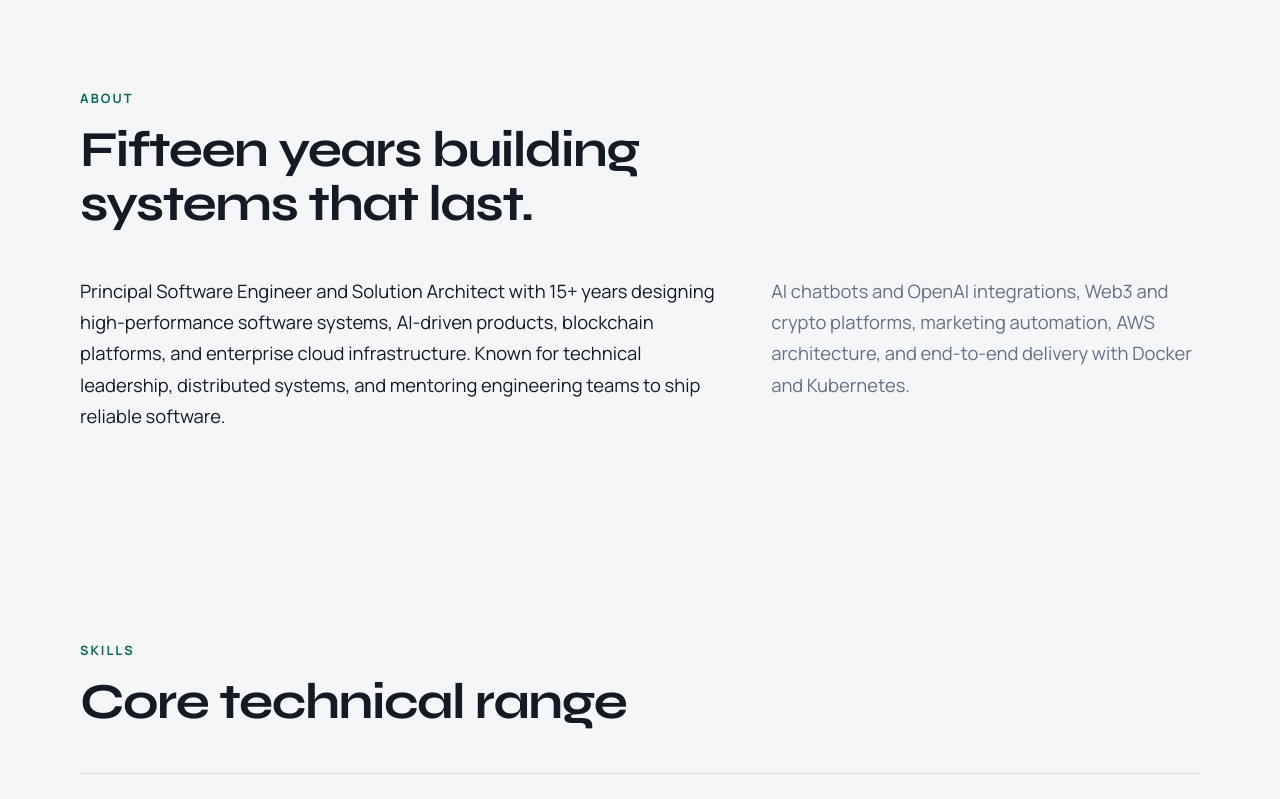
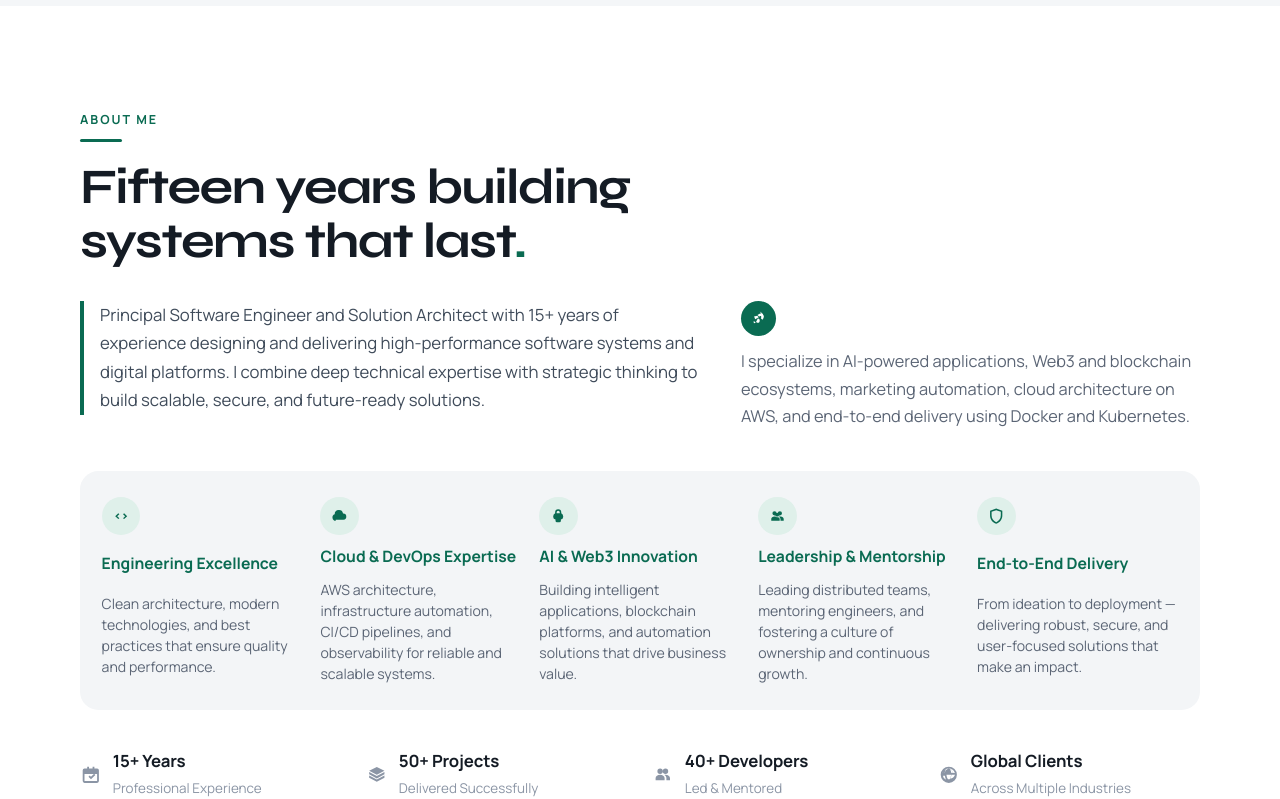
Before and after one commit to aleksandryky/yousuf-website, a Next.js app: page / in a window 1280 px wide. Shown: the part 820-1619 px from the top of the page. Built offline with nearby package versions, Linux system fonts and the light colour scheme.

Commit message:
About us section updated

```diff
--- a/src/app/globals.css
+++ b/src/app/globals.css
@@ -793,24 +793,181 @@ img {
   letter-spacing: -0.03em;
 }
 
-.about-grid {
-  display: grid;
-  gap: 1.5rem 3rem;
-}
-
-.about-lead,
-.about-side {
-  margin: 0;
-  font-size: 1.15rem;
+.section--about {
+  background: #fff;
+}
+
+.about {
+  display: grid;
+  gap: 2rem;
+}
+
+.about-head {
+  max-width: 40rem;
+}
+
+.about-kicker {
+  margin: 0;
+  color: var(--accent);
+  font-size: 0.78rem;
+  font-weight: 700;
+  letter-spacing: 0.16em;
+  text-transform: uppercase;
+}
+
+.about-kicker::after {
+  content: "";
+  display: block;
+  width: 2.6rem;
+  height: 3px;
+  margin-top: 0.55rem;
+  border-radius: 999px;
+  background: var(--accent);
+}
+
+.about-title {
+  margin: 1.1rem 0 0;
+  font-family: var(--font-display);
+  font-size: clamp(2rem, 4.5vw, 3.1rem);
+  font-weight: 700;
+  line-height: 1.1;
+  letter-spacing: -0.03em;
+  color: var(--ink);
+}
+
+.about-title__dot {
+  color: var(--accent);
+}
+
+.about-bio {
+  display: grid;
+  gap: 1.5rem;
+}
+
+.about-bio__lead {
+  margin: 0;
+  padding-left: 1rem;
+  border-left: 4px solid var(--accent);
+  color: #3f4b5a;
+  font-size: 1.05rem;
   line-height: 1.7;
 }
 
-.about-lead {
+.about-bio__side {
+  display: grid;
+  gap: 0.75rem;
+  color: #5b6575;
+  font-size: 1.02rem;
+  line-height: 1.7;
+}
+
+.about-bio__side p {
+  margin: 0;
+}
+
+.about-bio__icon {
+  display: inline-flex;
+  align-items: center;
+  justify-content: center;
+  width: 2.2rem;
+  height: 2.2rem;
+  border-radius: 50%;
+  background: var(--accent);
+  color: #fff;
+}
+
+.about-bio__icon svg {
+  width: 1rem;
+  height: 1rem;
+}
+
+.about-pillars {
+  list-style: none;
+  margin: 0.5rem 0 0;
+  padding: 1.35rem 1.1rem;
+  display: grid;
+  grid-template-columns: 1fr;
+  gap: 1.35rem;
+  background: #f3f5f7;
+  border-radius: 1.15rem;
+}
+
+.about-pillars li {
+  display: grid;
+  gap: 0.55rem;
+}
+
+.about-pillars__icon {
+  display: inline-flex;
+  align-items: center;
+  justify-content: center;
+  width: 2.4rem;
+  height: 2.4rem;
+  border-radius: 50%;
+  background: #dff0ea;
+  color: var(--accent);
+}
+
+.about-pillars__icon svg {
+  width: 1.15rem;
+  height: 1.15rem;
+}
+
+.about-pillars h3 {
+  margin: 0;
+  color: var(--accent);
+  font-size: 0.98rem;
+  font-weight: 700;
+}
+
+.about-pillars p {
+  margin: 0;
+  color: #5b6575;
+  font-size: 0.88rem;
+  line-height: 1.5;
+}
+
+.about-stats {
+  list-style: none;
+  margin: 0.35rem 0 0;
+  padding: 0;
+  display: grid;
+  grid-template-columns: 1fr 1fr;
+  gap: 1.25rem 1rem;
+}
+
+.about-stats li {
+  display: grid;
+  grid-template-columns: auto 1fr;
+  gap: 0.7rem;
+  align-items: center;
+}
+
+.about-stats__icon {
+  display: inline-flex;
+  align-items: center;
+  justify-content: center;
+  color: var(--accent);
+}
+
+.about-stats__icon svg {
+  width: 1.35rem;
+  height: 1.35rem;
+}
+
+.about-stats strong {
+  display: block;
+  font-size: 1.05rem;
+  font-weight: 700;
   color: var(--ink);
-}
-
-.about-side {
-  color: var(--ink-muted);
+  letter-spacing: -0.01em;
+}
+
+.about-stats span {
+  display: block;
+  margin-top: 0.15rem;
+  color: #8b95a5;
+  font-size: 0.84rem;
 }
 
 .project-list,
@@ -1326,8 +1483,21 @@ img {
     grid-template-columns: repeat(4, minmax(0, 1fr));
   }
 
-  .about-grid {
-    grid-template-columns: 1.2fr 0.8fr;
+  .about-bio {
+    grid-template-columns: 1.15fr 0.85fr;
+    gap: 2.5rem;
+    align-items: start;
+  }
+
+  .about-pillars {
+    grid-template-columns: repeat(5, minmax(0, 1fr));
+    gap: 1.1rem;
+    padding: 1.6rem 1.35rem;
+  }
+
+  .about-stats {
+    grid-template-columns: repeat(4, minmax(0, 1fr));
+    gap: 1.5rem;
   }
 
   .skills-shell {
--- a/src/components/About.tsx
+++ b/src/components/About.tsx
@@ -1,19 +1,172 @@
 import { Reveal } from "@/components/Reveal";
-import { profile } from "@/data/profile";
+import { aboutPillars, aboutStats, profile } from "@/data/profile";
+
+function RocketIcon() {
+  return (
+    <svg viewBox="0 0 24 24" aria-hidden="true">
+      <path
+        fill="currentColor"
+        d="M12.9 2.4c2.8 1.1 5.1 3.4 6.2 6.2.4 1.1.1 3.1-1.6 5.7l-.4.5-2.3-2.3.5-1.3c.3-.8.1-1.4-.2-1.7-.3-.3-.9-.5-1.7-.2l-1.3.5-2.3-2.3.5-.4c2.6-1.7 4.6-2 5.7-1.6ZM9.4 8.8l2.2 2.2-5.3 2.7c-.8-1.5-1.3-2.8-1.3-3.7 0-.8.6-1.2 1.5-.8l2.9-.4Zm1.6 3.8 2.2 2.2-.4 2.9c-.4.9-.8 1.5-1.6 1.5-.9 0-2.2-.5-3.7-1.3l2.7-5.3Zm-5.6 4.7 1.7 1.7-2.6.9-.9-2.6 1.8 0Z"
+      />
+    </svg>
+  );
+}
+
+function PillarIcon({ icon }: { icon: (typeof aboutPillars)[number]["icon"] }) {
+  const common = { viewBox: "0 0 24 24", "aria-hidden": true as const };
+
+  if (icon === "code") {
+    return (
+      <svg {...common}>
+        <path
+          fill="currentColor"
+          d="m8.2 8.2 1.4 1.2L6.8 12l2.8 2.6-1.4 1.2L4.2 12l4-3.8Zm7.6 0 4 3.8-4 3.8-1.4-1.2 2.8-2.6-2.8-2.6 1.4-1.2Z"
+        />
+      </svg>
+    );
+  }
+
+  if (icon === "cloud") {
+    return (
+      <svg {...common}>
+        <path
+          fill="currentColor"
+          d="M7.5 18A4.5 4.5 0 0 1 6.1 9.3 5.5 5.5 0 0 1 17 8.5a4 4 0 0 1 .5 8H7.5Z"
+        />
+      </svg>
+    );
+  }
+
+  if (icon === "ai") {
+    return (
+      <svg {...common}>
+        <path
+          fill="currentColor"
+          d="M12 3a4 4 0 0 1 4 4v1.1A4.5 4.5 0 0 1 18.5 12v1a3.5 3.5 0 0 1-3 3.45V18a2 2 0 0 1-2 2h-3a2 2 0 0 1-2-2v-1.55A3.5 3.5 0 0 1 5.5 13v-1A4.5 4.5 0 0 1 8 8.1V7a4 4 0 0 1 4-4Zm0 2a2 2 0 0 0-2 2v1.2c.65-.13 1.32-.2 2-.2s1.35.07 2 .2V7a2 2 0 0 0-2-2Z"
+        />
+      </svg>
+    );
+  }
+
+  if (icon === "team") {
+    return (
+      <svg {...common}>
+        <path
+          fill="currentColor"
+          d="M8.5 11a2.75 2.75 0 1 1 0-5.5 2.75 2.75 0 0 1 0 5.5Zm7 0a2.75 2.75 0 1 1 0-5.5 2.75 2.75 0 0 1 0 5.5ZM12 12.5a2.5 2.5 0 1 1 0-5 2.5 2.5 0 0 1 0 5ZM8.5 12.5c-2.3 0-4.25 1.3-4.25 3V18h8.5v-2.5c0-1.7-1.95-3-4.25-3Zm7 0c-.4 0-.79.05-1.16.12 1.2.85 2 2.05 2 3.38V18H20.5v-2.5c0-1.7-1.95-3-4-3ZM12 13.5c-1.8 0-3.25.9-3.25 2V18h6.5v-2.5c0-1.1-1.45-2-3.25-2Z"
+        />
+      </svg>
+    );
+  }
+
+  return (
+    <svg {...common}>
+      <path
+        fill="currentColor"
+        d="M12 2 4 5v6.2c0 5 3.4 9.5 8 10.8 4.6-1.3 8-5.8 8-10.8V5l-8-3Zm0 2.1 6 2.25V11.2c0 3.9-2.5 7.4-6 8.6-3.5-1.2-6-4.7-6-8.6V6.35L12 4.1Z"
+      />
+    </svg>
+  );
+}
+
+function StatIcon({ icon }: { icon: (typeof aboutStats)[number]["icon"] }) {
+  const common = { viewBox: "0 0 24 24", "aria-hidden": true as const };
+
+  if (icon === "calendar") {
+    return (
+      <svg {...common}>
+        <path
+          fill="currentColor"
+          d="M8 3h2v2h4V3h2v2h3a2 2 0 0 1 2 2v12a2 2 0 0 1-2 2H5a2 2 0 0 1-2-2V7a2 2 0 0 1 2-2h3V3Zm11 8H5v8h14v-8Zm-8.2 1.8 1.4 1.4 3.5-3.5 1.4 1.4-4.9 4.9-2.8-2.8 1.4-1.4Z"
+        />
+      </svg>
+    );
+  }
+
+  if (icon === "layers") {
+    return (
+      <svg {...common}>
+        <path
+          fill="currentColor"
+          d="m12 3.2 8.5 4.4L12 12 3.5 7.6 12 3.2Zm0 10.2 8.5-4.4v2.5L12 16.1 3.5 11.5V9l8.5 4.4Zm0 3.7 8.5-4.4v2.5L12 19.8 3.5 15.2v-2.5L12 17.1Z"
+        />
+      </svg>
+    );
+  }
+
+  if (icon === "users") {
+    return (
+      <svg {...common}>
+        <path
+          fill="currentColor"
+          d="M9 11a3 3 0 1 1 0-6 3 3 0 0 1 0 6Zm6 0a3 3 0 1 1 0-6 3 3 0 0 1 0 6ZM9 12c-2.7 0-5 1.6-5 3.5V18h10v-2.5C14 13.6 11.7 12 9 12Zm6 0c-.4 0-.8 0-1.2.1 1.3.8 2.2 2 2.2 3.4V18h4v-2.5c0-1.9-2.3-3.5-5-3.5Z"
+        />
+      </svg>
+    );
+  }
+
+  return (
+    <svg {...common}>
+      <path
+        fill="currentColor"
+        d="M12 3a9 9 0 1 1 0 18 9 9 0 0 1 0-18Zm0 2a7 7 0 0 0-6.7 5h2.1c.3-1.4.9-2.6 1.8-3.6L12 5Zm0 0 2.8 1.4c.9 1 1.5 2.2 1.8 3.6h2.1A7 7 0 0 0 12 5Zm-6.9 7a7 7 0 0 0 3.9 5.5c-.7-1.2-1.1-2.7-1.3-4.5H5.1Zm4.3 0c.2 1.9.7 3.6 1.7 4.9.3.1.6.1.9.1s.6 0 .9-.1c1-1.3 1.5-3 1.7-4.9H9.4Zm5.5 0c-.2 1.8-.6 3.3-1.3 4.5A7 7 0 0 0 18.9 12h-4Zm-9.8-2h2.2c.3-1.7.8-3.1 1.5-4.2A7 7 0 0 0 5.1 10Zm12 0a7 7 0 0 0-3.7-4.2c.7 1.1 1.2 2.5 1.5 4.2h2.2Z"
+      />
+    </svg>
+  );
+}
 
 export function About() {
   return (
-    <section className="section section--tight" id="about">
-      <div className="container">
+    <section className="section section--about" id="about">
+      <div className="container about">
         <Reveal>
-          <div className="section-head">
-            <p className="section-label">About</p>
-            <h2 className="section-title">Fifteen years building systems that last.</h2>
+          <div className="about-head">
+            <p className="about-kicker">About Me</p>
+            <h2 className="about-title">
+              Fifteen years building systems that last
+              <span className="about-title__dot">.</span>
+            </h2>
           </div>
         </Reveal>
-        <Reveal className="about-grid">
-          <p className="about-lead">{profile.summary}</p>
-          <p className="about-side">{profile.focus}</p>
+
+        <Reveal className="about-bio">
+          <p className="about-bio__lead">{profile.aboutLead}</p>
+          <div className="about-bio__side">
+            <span className="about-bio__icon" aria-hidden="true">
+              <RocketIcon />
+            </span>
+            <p>{profile.aboutFocus}</p>
+          </div>
+        </Reveal>
+
+        <Reveal>
+          <ul className="about-pillars">
+            {aboutPillars.map((item) => (
+              <li key={item.title}>
+                <span className="about-pillars__icon" aria-hidden="true">
+                  <PillarIcon icon={item.icon} />
+                </span>
+                <h3>{item.title}</h3>
+                <p>{item.detail}</p>
+              </li>
+            ))}
+          </ul>
+        </Reveal>
+
+        <Reveal>
+          <ul className="about-stats">
+            {aboutStats.map((item) => (
+              <li key={item.value}>
+                <span className="about-stats__icon" aria-hidden="true">
+                  <StatIcon icon={item.icon} />
+                </span>
+                <div>
+                  <strong>{item.value}</strong>
+                  <span>{item.label}</span>
+                </div>
+              </li>
+            ))}
+          </ul>
         </Reveal>
       </div>
     </section>
--- a/src/components/Hero.tsx
+++ b/src/components/Hero.tsx
@@ -171,9 +171,8 @@ export function Hero() {
     <section className="hero" id="top" aria-label="Introduction">
       <div className="hero__layout">
         <div className="hero__content">
-          <p className="hero__eyebrow animate-in" style={{ animationDelay: "0.05s" }}>
+          <p className="hero__eyebrow animate-in" style={{ animationDelay: "0.05s",marginTop: "10px" }}>
             <PinIcon />
-            <br/>
             Dhaka, Bangladesh
           </p>
 
--- a/src/data/profile.ts
+++ b/src/data/profile.ts
@@ -17,7 +17,51 @@ export const profile = {
     "AI chatbots and OpenAI integrations, Web3 and crypto platforms, marketing automation, AWS architecture, and end-to-end delivery with Docker and Kubernetes.",
   quote:
     "Passionate about building scalable, secure and intelligent systems that drive real-world impact.",
+  aboutLead:
+    "Principal Software Engineer and Solution Architect with 15+ years of experience designing and delivering high-performance software systems and digital platforms. I combine deep technical expertise with strategic thinking to build scalable, secure, and future-ready solutions.",
+  aboutFocus:
+    "I specialize in AI-powered applications, Web3 and blockchain ecosystems, marketing automation, cloud architecture on AWS, and end-to-end delivery using Docker and Kubernetes.",
 } as const;
+
+export const aboutPillars = [
+  {
+    title: "Engineering Excellence",
+    detail:
+      "Clean architecture, modern technologies, and best practices that ensure quality and performance.",
+    icon: "code",
+  },
+  {
+    title: "Cloud & DevOps Expertise",
+    detail:
+      "AWS architecture, infrastructure automation, CI/CD pipelines, and observability for reliable and scalable systems.",
+    icon: "cloud",
+  },
+  {
+    title: "AI & Web3 Innovation",
+    detail:
+      "Building intelligent applications, blockchain platforms, and automation solutions that drive business value.",
+    icon: "ai",
+  },
+  {
+    title: "Leadership & Mentorship",
+    detail:
+      "Leading distributed teams, mentoring engineers, and fostering a culture of ownership and continuous growth.",
+    icon: "team",
+  },
+  {
+    title: "End-to-End Delivery",
+    detail:
+      "From ideation to deployment — delivering robust, secure, and user-focused solutions that make an impact.",
+    icon: "shield",
+  },
+] as const;
+
+export const aboutStats = [
+  { value: "15+ Years", label: "Professional Experience", icon: "calendar" },
+  { value: "50+ Projects", label: "Delivered Successfully", icon: "layers" },
+  { value: "40+ Developers", label: "Led & Mentored", icon: "users" },
+  { value: "Global Clients", label: "Across Multiple Industries", icon: "globe" },
+] as const;
 
 export const heroHighlights = [
   {
```
